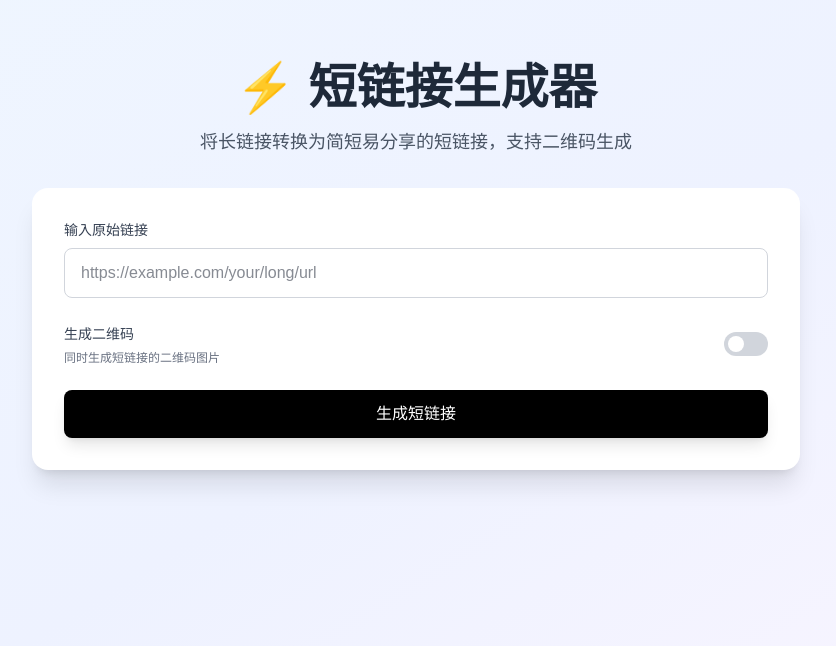
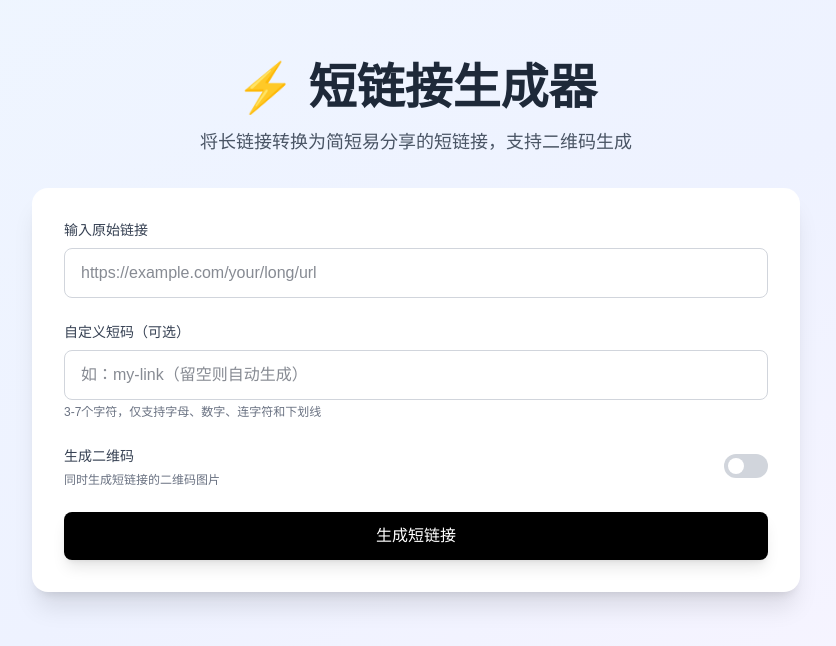
Before and after one commit to Napz-z/Minik, a Next.js app: page / in a window 1280 px wide. Shown: the top 646 px of the page, without its empty margins (224-1060 px from the left). Built offline with nearby package versions, Linux system fonts and the light colour scheme.

Commit message:
feat:add custom shortCode

```diff
--- a/src/app/api/shorten/route.ts
+++ b/src/app/api/shorten/route.ts
@@ -6,7 +6,7 @@
 
 import { NextRequest, NextResponse } from 'next/server';
 import { prisma } from '@/lib/prisma';
-import { generateShortCode, isValidUrl } from '@/lib/shortcode';
+import { generateShortCode, isValidUrl, isValidShortCode } from '@/lib/shortcode';
 import type { ShortenRequest, ShortenResponse } from '@/types/api';
 import QRCode from 'qrcode';
 
@@ -18,7 +18,7 @@ import QRCode from 'qrcode';
 export async function POST(request: NextRequest) {
   try {
     const body: ShortenRequest = await request.json();
-    const { url, withQr = false } = body;
+    const { url, withQr = false, shortCode } = body;
 
     // 验证输入
     if (!url || typeof url !== 'string') {
@@ -35,6 +35,12 @@ export async function POST(request: NextRequest) {
         { status: 400 }
       );
     }
+    if (shortCode && !isValidShortCode(shortCode)) {
+      return NextResponse.json(
+        { error: '自定义短码格式不正确：长度需在3-7字符之间，仅支持字母、数字、连字符和下划线' },
+        { status: 400 }
+      );
+    }
 
     // 检查是否已存在相同的原始链接
     let link = await prisma.link.findFirst({
@@ -43,26 +49,41 @@ export async function POST(request: NextRequest) {
 
     // 如果不存在，生成新的短码
     if (!link) {
-      let shortCode = generateShortCode();
+      let finalShortCode: string;
+      if (shortCode) {
+        //检查自定义短码是否被使用
+        const existingLink = await prisma.link.findUnique({
+          where: { shortCode }
+        })
+        if (existingLink) {
+          return NextResponse.json(
+            { error: '自定义短码已经被使用，请使用其他短码' },
+            { status: 409 }
+          );
+        }
+        finalShortCode = shortCode;
+      } else {
+        // 自动生成随机短码
+        finalShortCode = generateShortCode();
 
         // 确保短码唯一性（虽然概率极低，但仍需检查）
         let existingLink = await prisma.link.findUnique({
-        where: { shortCode },
+          where: { shortCode: finalShortCode },
         });
 
         // 如果冲突，重新生成
         while (existingLink) {
-        shortCode = generateShortCode();
+          finalShortCode = generateShortCode();
           existingLink = await prisma.link.findUnique({
-          where: { shortCode },
+            where: { shortCode: finalShortCode },
           });
         }
-
+      }
       // 创建新的短链接记录
       link = await prisma.link.create({
         data: {
           originalUrl: url,
-          shortCode,
+          shortCode: finalShortCode,
         },
       });
     }
--- a/src/components/ShortLinkGenerator.tsx
+++ b/src/components/ShortLinkGenerator.tsx
@@ -10,6 +10,7 @@ import { createShortLink } from '@/services/shortlink';
 export default function ShortLinkGenerator() {
   const [url, setUrl] = useState('');
   const [withQr, setWithQr] = useState(false);
+  const [shortCode, setShortCode] = useState('');
   const [loading, setLoading] = useState(false);
   const [result, setResult] = useState<ShortenResponse | null>(null);
   const [copied, setCopied] = useState(false);
@@ -31,7 +32,11 @@ export default function ShortLinkGenerator() {
     setCopied(false);
 
     try {
-      const data = await createShortLink({ url: url.trim(), withQr });
+      const data = await createShortLink({
+        url: url.trim(),
+        withQr,
+        shortCode: shortCode.trim() || undefined
+      });
       setResult(data);
     } catch (error: unknown) {
       setResult({ error: (error as Error)?.message || '网络错误，请稍后重试' });
@@ -91,6 +96,28 @@ export default function ShortLinkGenerator() {
               className="w-full px-4 py-3 border border-gray-300 rounded-lg focus:ring-2 focus:ring-black focus:border-transparent outline-none transition-all text-gray-900"
               disabled={loading}
             />
+          </div>
+
+          {/* 自定义短码输入框 */}
+          <div>
+            <label
+              htmlFor="shortcode-input"
+              className="block text-sm font-medium text-gray-700 mb-2"
+            >
+              自定义短码（可选）
+            </label>
+            <input
+              id="shortcode-input"
+              type="text"
+              value={shortCode}
+              onChange={(e) => setShortCode(e.target.value)}
+              placeholder="如：my-link（留空则自动生成）"
+              className="w-full px-4 py-3 border border-gray-300 rounded-lg focus:ring-2 focus:ring-black focus:border-transparent outline-none transition-all text-gray-900"
+              disabled={loading}
+            />
+            <p className="text-xs text-gray-500 mt-1">
+              3-7个字符，仅支持字母、数字、连字符和下划线
+            </p>
           </div>
 
           {/* 二维码开关 */}
--- a/src/lib/shortcode.ts
+++ b/src/lib/shortcode.ts
@@ -31,3 +31,28 @@ export function isValidUrl(url: string): boolean {
     return false;
   }
 }
+
+/**
+ * 验证短代码是否有效
+ * @param shortCode - 短链接代码
+ * @returns 是否为有效短码
+ */
+export function isValidShortCode(shortCode: string): boolean {
+  if (!shortCode || typeof shortCode !== 'string') return false;
+  const trimmedCode = shortCode.trim();
+  if (trimmedCode.length > 7 || trimmedCode.length < 3) return false;
+  // 检查字符类型：仅允许字母和数字
+  const validPattern = /^[a-zA-Z0-9_-]+$/;
+  if (!validPattern.test(trimmedCode)) return false;
+  return true;
+}
+
+/**
+ * 从 URL 中获取短链接代码
+ * @param url - 包含短链接代码的 URL 字符串
+ * @returns 短链接代码
+ */
+export function getShortCodeFromUrl(url: string): string {
+  const urlObj = new URL(url);
+  return urlObj.pathname.split('/').pop() || '';
+}
--- a/src/types/api.ts
+++ b/src/types/api.ts
@@ -7,6 +7,7 @@ export interface ShortenRequest {
   url: string;
   /** 是否生成二维码，默认为 false */
   withQr?: boolean;
+  shortCode?: string;
 }
 
 /**
```
Lines whose indentation alone changed are shown as unchanged.
